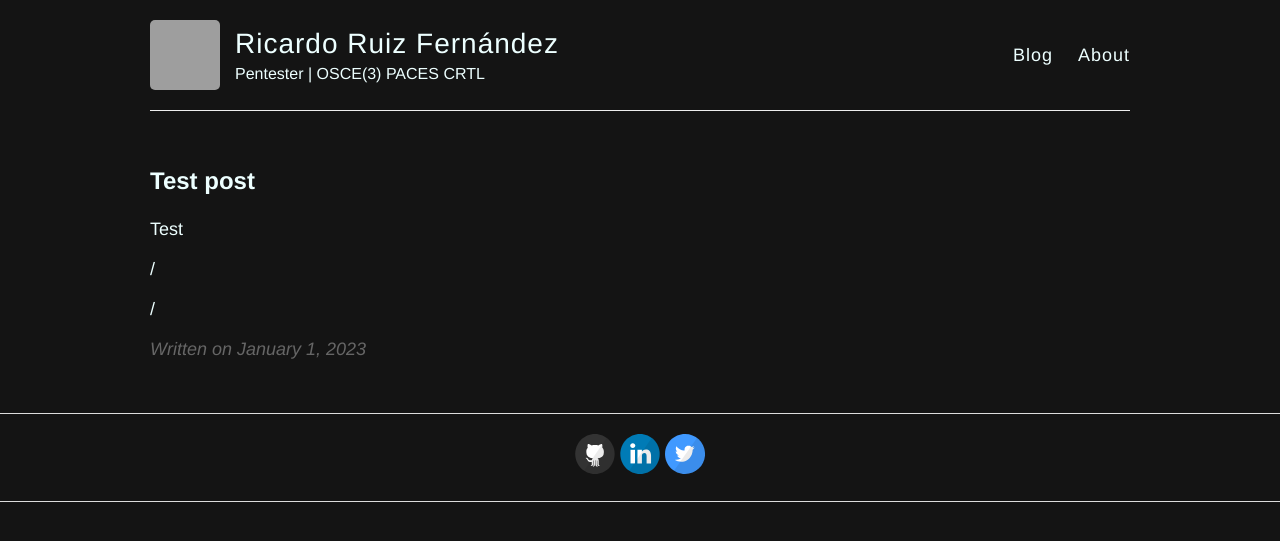
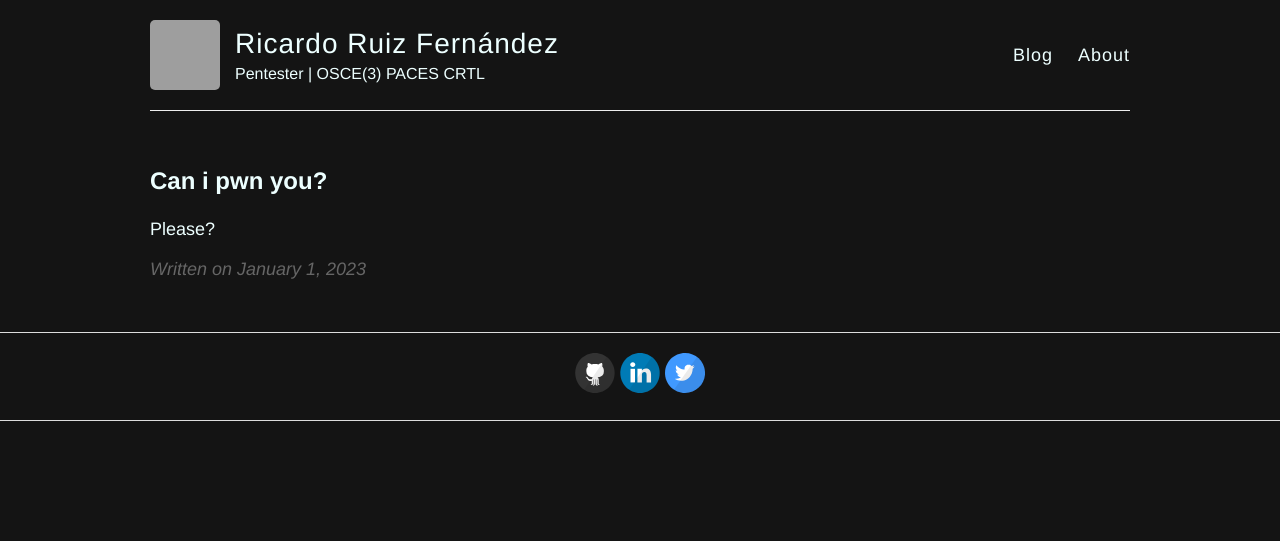
Before and after one commit to ricardojoserf/ricardojoserf.github.io, a Jekyll site: the page built from _posts/2023-1-1-test.md, in a window 1280 px wide. Shown: the top 541 px of the page. Built offline with Jekyll 4.4.1, drawn with Linux system fonts in a browser that asks for light colours; grey boxes are pictures that could not be loaded.

Commit message:
Add files via upload

```diff
--- a/_posts/2023-1-1-test.md
+++ b/_posts/2023-1-1-test.md
@@ -1,18 +1,12 @@
 ---
 layout: post
-title: Test post
+title: Can i pwn you?
 excerpt_separator: <!--more-->
 ---
 
-Test
+Please?
 
 <!--more-->
 
-/<script>alert(1)</script>
 
-
-/<script>alert(2)</script>
-
-<script>alert(3)</script>
-
-<script>alert("4")</script>
+<script>alert("Is this pwning you?")</script>
```
